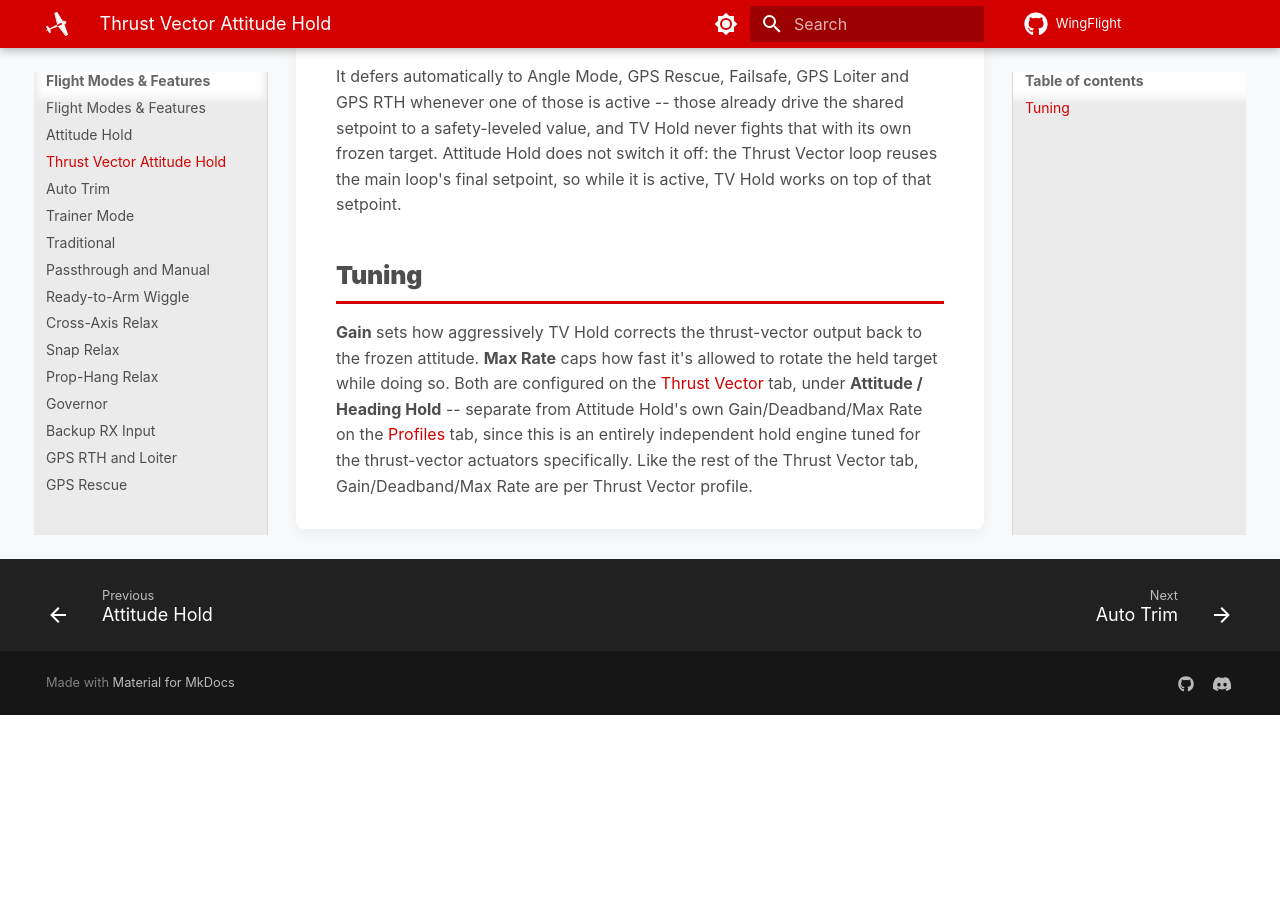
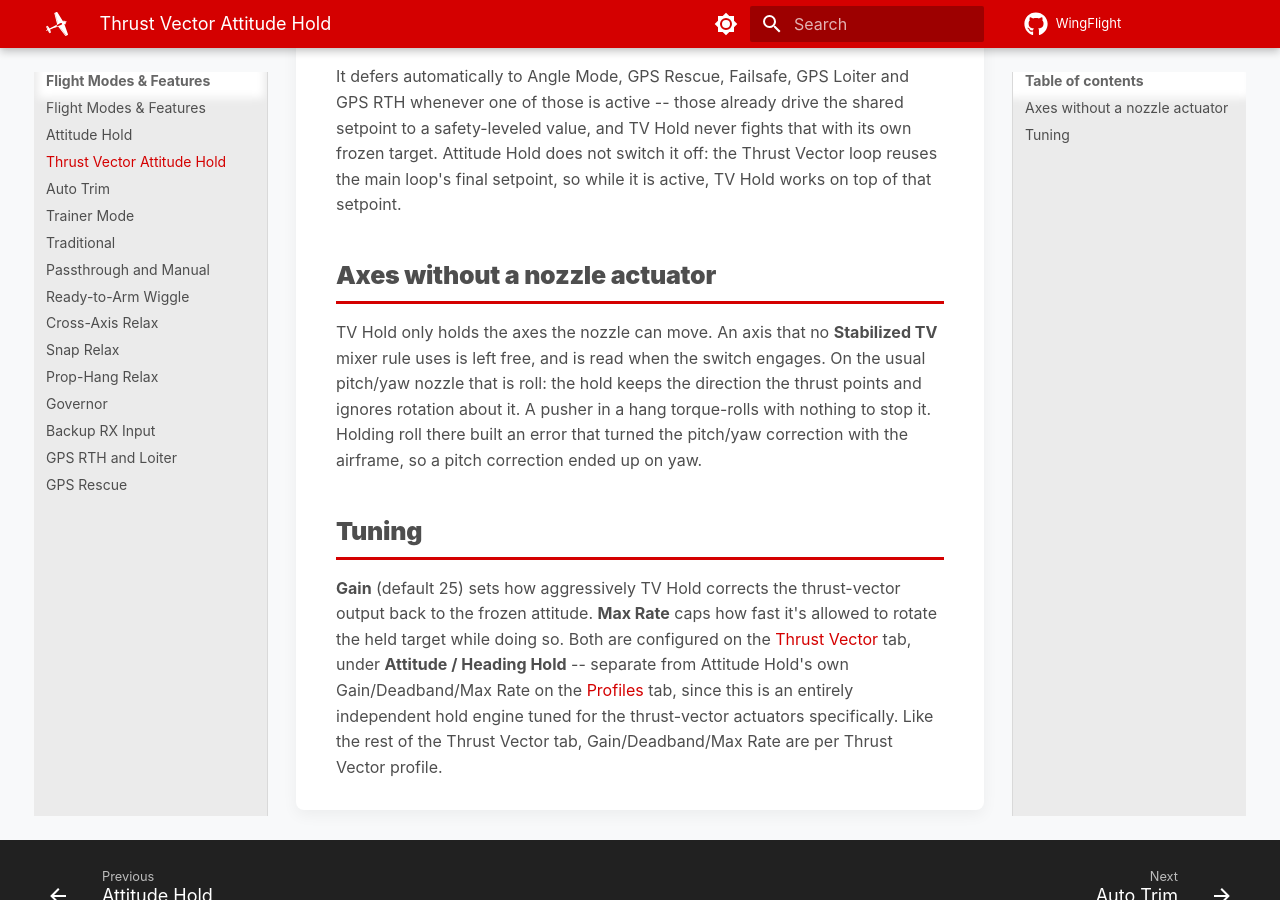
Before and after one commit to WingFlight/wingflight-docs, an MkDocs documentation site: the page built from docs/flight-modes/tv-hold.md, in a window 1280 px wide and 900 px high, scrolled down 741 px. Built offline with MkDocs 1.6.1 and Material for MkDocs 9.7.7, drawn with Linux system fonts in a browser that asks for light colours; before the commit the page ends 1456 px from its top, so only the background shows below that.

Commit message:
Document thrust vector defaults and free hold axes (#78)
New TV defaults and why, and how TV Hold leaves an axis with no nozzle
actuator free (holds only the thrust direction in a hang). Matches
firmware#211.

Co-authored-by: Rob Thomson <rob@rt-rc.com>
Co-authored-by: Claude Opus 5.5 <noreply@anthropic.com>

```diff
--- a/docs/flight-modes/tv-hold.md
+++ b/docs/flight-modes/tv-hold.md
@@ -32,10 +32,20 @@ frozen target. Attitude Hold does not switch it off: the
 Thrust Vector loop reuses the main loop's final setpoint, so while it is
 active, TV Hold works on top of that setpoint.
 
+## Axes without a nozzle actuator
+
+TV Hold only holds the axes the nozzle can move. An axis that no
+**Stabilized TV** mixer rule uses is left free, and is read when the switch
+engages. On the usual pitch/yaw nozzle that is roll: the hold keeps the
+direction the thrust points and ignores rotation about it. A pusher in a
+hang torque-rolls with nothing to stop it. Holding roll there built an error
+that turned the pitch/yaw correction with the airframe, so a pitch correction
+ended up on yaw.
+
 ## Tuning
 
-**Gain** sets how aggressively TV Hold corrects the thrust-vector output
-back to the frozen attitude. **Max Rate** caps how fast it's allowed to
+**Gain** (default 25) sets how aggressively TV Hold corrects the
+thrust-vector output back to the frozen attitude. **Max Rate** caps how fast it's allowed to
 rotate the held target while doing so. Both are configured on the
 [Thrust Vector](../configurator/tabs/thrust-vector.md) tab, under
 **Attitude / Heading Hold** -- separate from Attitude Hold's own
```
Also changed, not shown: docs/configurator/tabs/thrust-vector.md (+15 -0 lines), docs/contributing/tech/flight-dynamics.md (+4 -0 lines).
